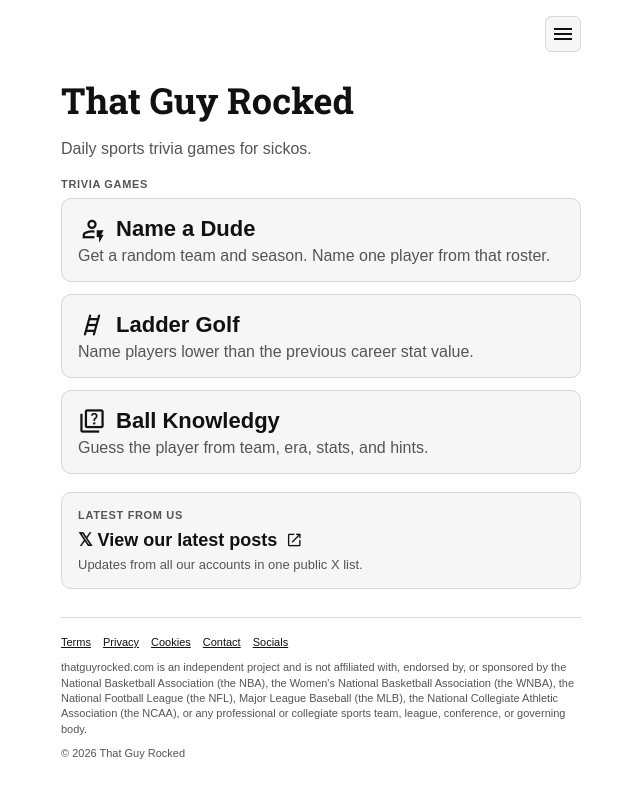
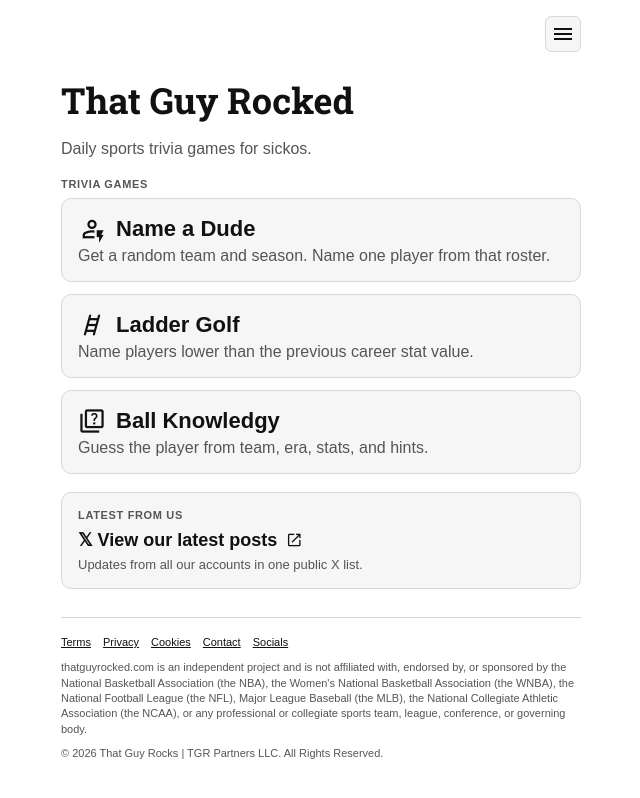
Before and after one commit to mattyraykray-betr/ballknowledgy, a Next.js app: page / in a window 1280 px wide. Shown: the top 798 px of the page, without its empty margins (319-959 px from the left). Built offline with nearby package versions, Linux system fonts and the light colour scheme; no server answers.

Commit message:
Update footer text for copyright notice

```diff
--- a/components/SiteFooter.js
+++ b/components/SiteFooter.js
@@ -28,7 +28,7 @@ export default function SiteFooter({ theme }) {
         league, conference, or governing body.
       </div>
 
-      <div style={{ marginTop: 10 }}>© 2026 That Guy Rocked</div>
+      <div style={{ marginTop: 10 }}>© 2026 That Guy Rocks | TGR Partners LLC. All Rights Reserved.</div>
     </footer>
   );
 }
```
